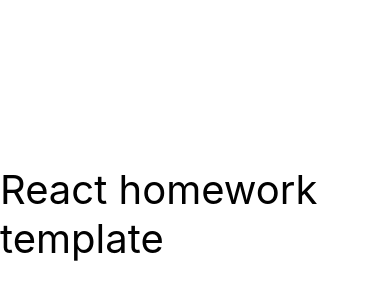
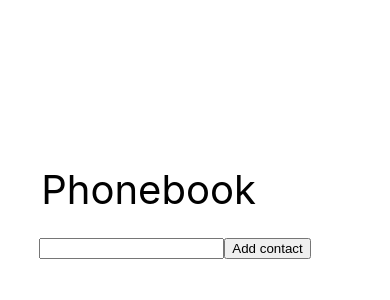
Before and after one commit to ihorkoi/goit-react-hw-02-phonebook, a React (Create React App) app: page / in a window 390 px wide. Shown: the part 208-508 px from the top of the page. Built offline with nearby package versions, Linux system fonts and the light colour scheme.

Commit message:
basic phonebook

```diff
--- a/package.json
+++ b/package.json
@@ -7,9 +7,11 @@
     "@testing-library/jest-dom": "^5.16.3",
     "@testing-library/react": "^12.1.4",
     "@testing-library/user-event": "^13.5.0",
+    "nanoid": "^4.0.2",
     "react": "^18.1.0",
     "react-dom": "^18.1.0",
     "react-scripts": "5.0.1",
+    "styled-components": "^6.0.7",
     "web-vitals": "^2.1.3"
   },
   "scripts": {
--- a/src/components/App.jsx
+++ b/src/components/App.jsx
@@ -1,4 +1,24 @@
-export const App = () => {
+import { Component } from 'react';
+import { ContactForm } from './ContactForm/ContactForm';
+import { nanoid } from 'nanoid';
+import { Contacts } from './Contacts/Contacts';
+
+export class App extends Component {
+  state = {
+    contacts: [],
+    name: '',
+  };
+  addContact = evt => {
+    evt.preventDefault();
+    const form = evt.currentTarget;
+    const newContact = form.elements.name.value;
+    const newId = nanoid();
+    this.setState(state => {
+      state.contacts.push({ name: newContact, id: newId });
+    });
+    console.log(this.state);
+  };
+  render() {
     return (
       <div
         style={{
@@ -7,10 +27,12 @@ export const App = () => {
           justifyContent: 'center',
           alignItems: 'center',
           fontSize: 40,
-        color: '#010101'
+          color: '#010101',
         }}
       >
-      React homework template
+        <ContactForm addContact={this.addContact}></ContactForm>
+        <Contacts contacts={this.state.contacts}></Contacts>
       </div>
     );
-};
+  }
+}
--- /dev/null
+++ b/src/components/ContactForm/ContactForm.jsx
@@ -0,0 +1,15 @@
+export const ContactForm = ({ addContact }) => {
+  return (
+    <form action="" onSubmit={addContact}>
+      <legend>Phonebook</legend>
+      <input
+        type="text"
+        name="name"
+        pattern="^[a-zA-Za-яА-Я]+(([' \-][a-zA-Za-яА-Я ])?[a-zA-Za-яА-Я]*)*$"
+        title="Name may contain only letters, apostrophe, dash and spaces. For example Adrian, Jacob Mercer, Charles de Batz de Castelmore d'Artagnan"
+        required
+      />
+      <button>Add contact</button>
+    </form>
+  );
+};
--- /dev/null
+++ b/src/components/Contacts/Contacts.jsx
@@ -0,0 +1,10 @@
+export const Contacts = ({ contacts }) => {
+  console.log(contacts);
+  return (
+    <ul>
+      {contacts.map(({ name, id }) => {
+        return <li key={id}>{name}</li>;
+      })}
+    </ul>
+  );
+};
```
Also changed, not shown: 1 other file (tests, documents, lock files or other folders). Lines whose indentation alone changed are shown as unchanged.
